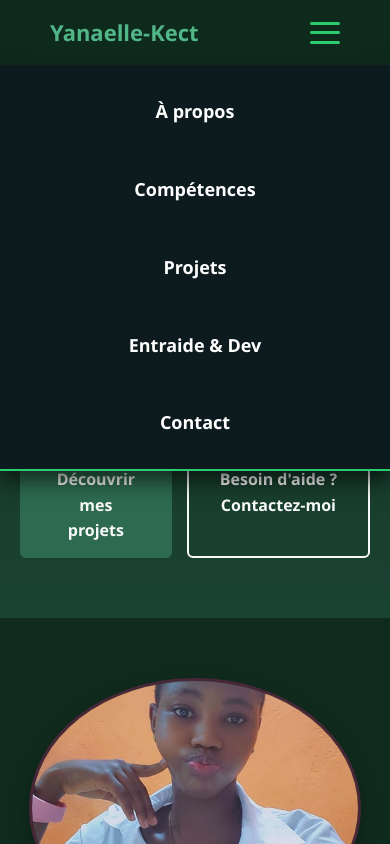
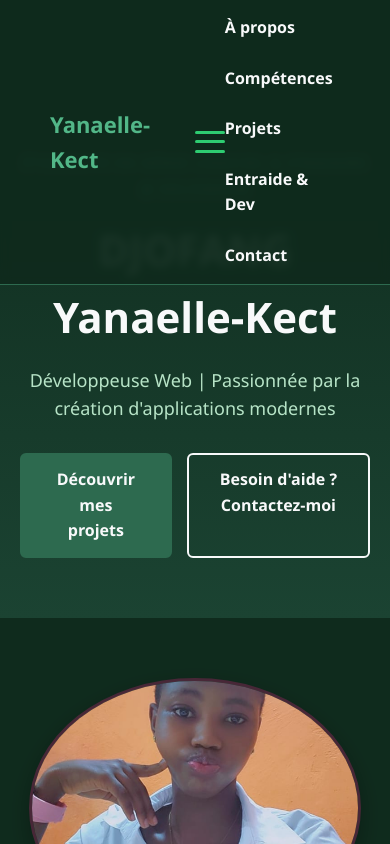
Before and after one commit to kect237/MON-PORTFOLIO, a plain HTML site: page index.html in a window 390 px wide. Both pictures are taken after a click on the button 325 px from the left and 32 px from the top of the page. Shown: the top 844 px of the page. Drawn offline with Linux system fonts and the light colour scheme.

Commit message:
Fix mobile simple

```diff
--- a/style.css
+++ b/style.css
@@ -320,63 +320,12 @@ footer h4 {
 }
 
 @media screen and (max-width: 1024px) {
-    .burger {
-        display: flex !important;
-    }
+    /* Cache les textes du menu et affiche les 3 barres */
+    .menu { display: none; }
+    .menu.active { display: flex !important; flex-direction: column; }
+    .burger { display: flex !important; }
 
-    .menu {
-        display: none;
-        position: absolute;
-        top: 100%;
-        left: 0;
-        width: 100%;
-        background-color: #0d1b1e;
-        flex-direction: column;
-        align-items: center;
-        padding: 20px 0;
-        box-shadow: 0 10px 20px rgba(0, 0, 0, 0.6);
-        border-bottom: 2px solid #2ecc71;
-        z-index: 10000;
-    }
-
-    .menu.active {
-        display: flex !important;
-    }
-
-    .menu li {
-        list-style: none;
-        width: 100%;
-        text-align: center;
-        margin: 12px 0;
-    }
-
-    .menu li a {
-        display: block;
-        color: #ffffff !important;
-        font-size: 18px;
-        text-decoration: none;
-    }
-
-    /* Ajustement photo mobile */
-    .about-content,
-    .about-container {
-        display: flex !important;
-        flex-direction: column !important;
-        align-items: center !important;
-        text-align: center !important;
-    }
-
-    .about-img {
-        order: -1 !important;
-        width: 200px !important;
-        height: 200px !important;
-        margin: 0 auto 20px auto !important;
-    }
-
-    .about-img img {
-        width: 100% !important;
-        height: 100% !important;
-        object-fit: cover !important;
-        border-radius: 50% !important;
-    }
+    /* Formulaire en 1 seule colonne */
+    form { display: flex; flex-direction: column; }
+    form input, form select, form textarea { width: 100% !important; }
 }
```
